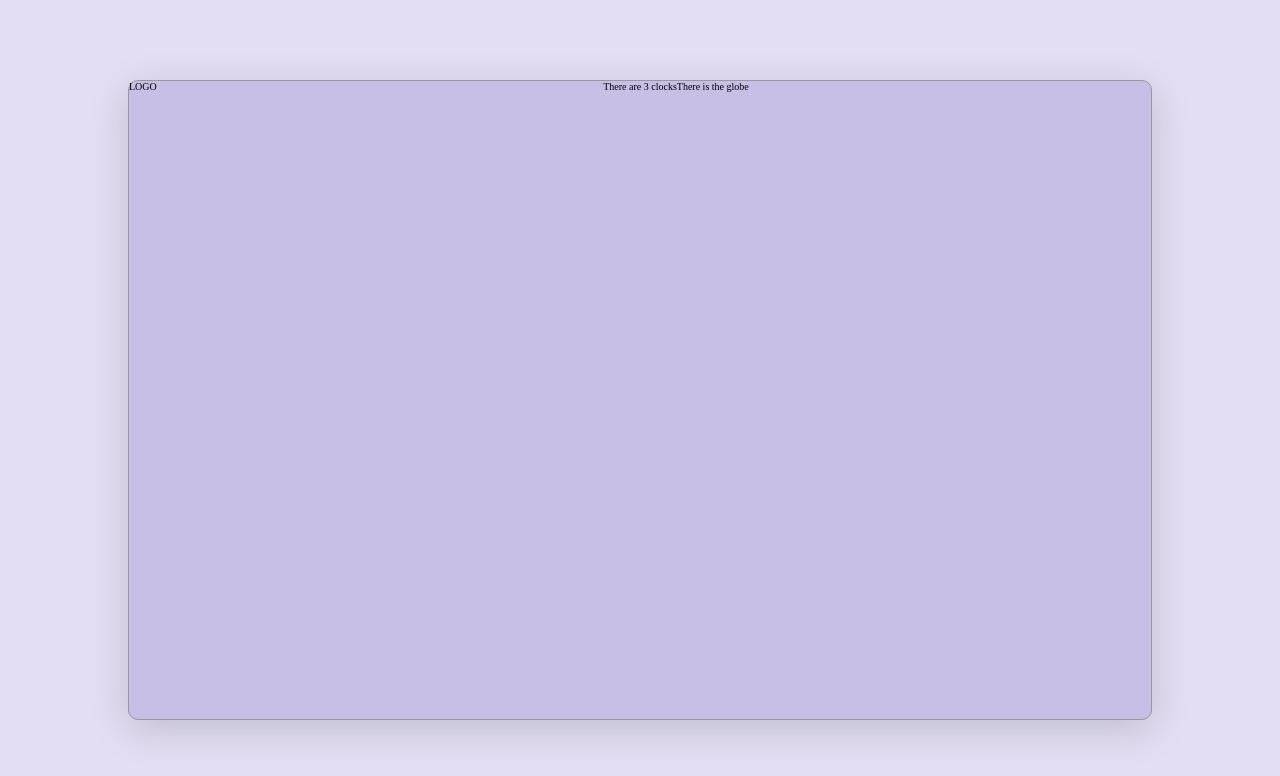
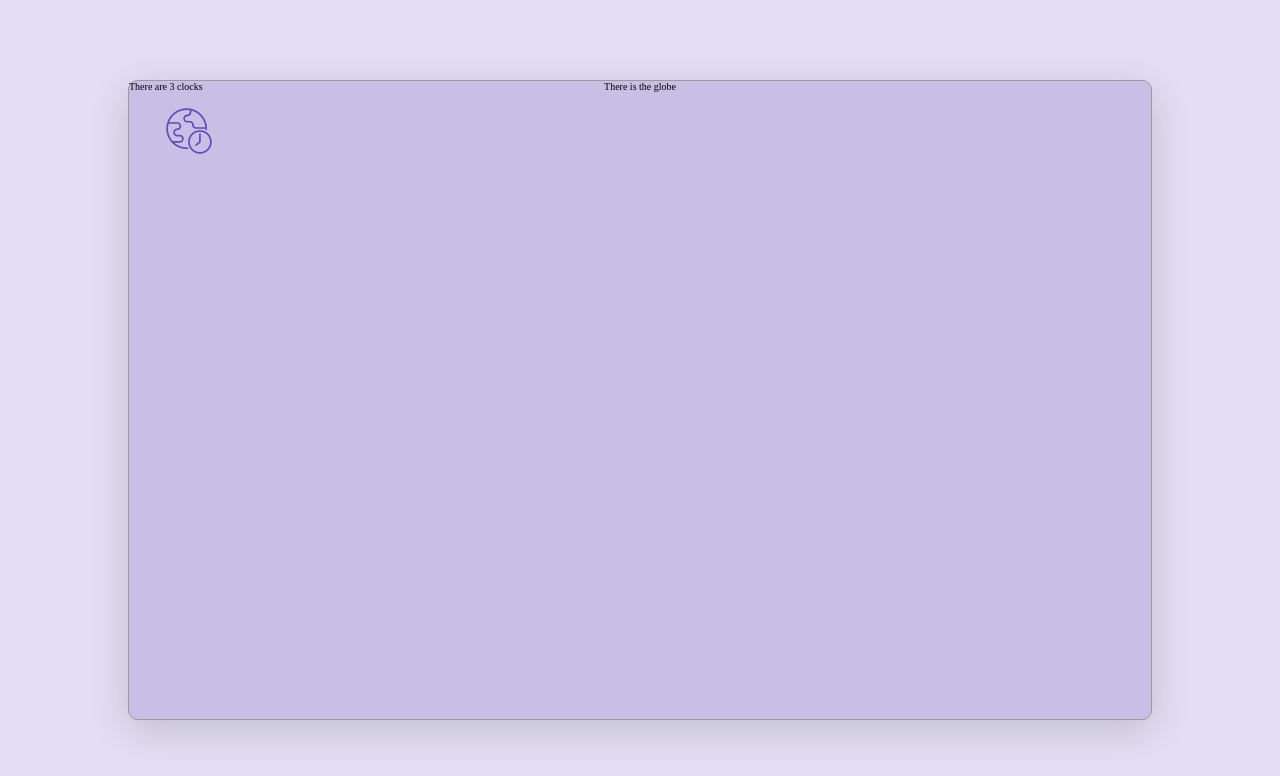
Before and after one commit to ntamasa/clocker, a website: page index.html in a window 1280 px wide. Drawn offline with Linux system fonts and the light colour scheme.

Commit message:
add logo

```diff
--- a/index.html
+++ b/index.html
@@ -10,7 +10,9 @@
   </head>
   <body>
     <div class="container">
-      <div class="logo-box">LOGO</div>
+      <div class="logo-box">
+        <img src="/img/logo.png" alt="clocker logo" class="logo" />
+      </div>
 
       <section class="clock-box">There are 3 clocks</section>
 
--- /dev/null
+++ b/sass/components/_logo.scss
@@ -0,0 +1,4 @@
+.logo {
+  width: 5rem;
+  height: 5rem;
+}
--- a/sass/layout/_layout.scss
+++ b/sass/layout/_layout.scss
@@ -13,4 +13,14 @@
   // Grid Layout
   display: grid;
   grid-template-columns: 1fr [content-start] max-content [content-end] 1fr;
+
+  // For the logo positioning
+  position: absolute;
 }
+
+.logo-box {
+  // Positioning
+  position: absolute;
+  top: 2.5rem;
+  left: 3.5rem;
+}
--- a/sass/main.scss
+++ b/sass/main.scss
@@ -6,7 +6,7 @@
 @import "./base/typhograpy";
 @import "./base/utilities";
 
-// @import "./components/";
+@import "./components/logo";
 
 @import "./layout/layout";
 
```
Also changed, not shown: css/style.css.
